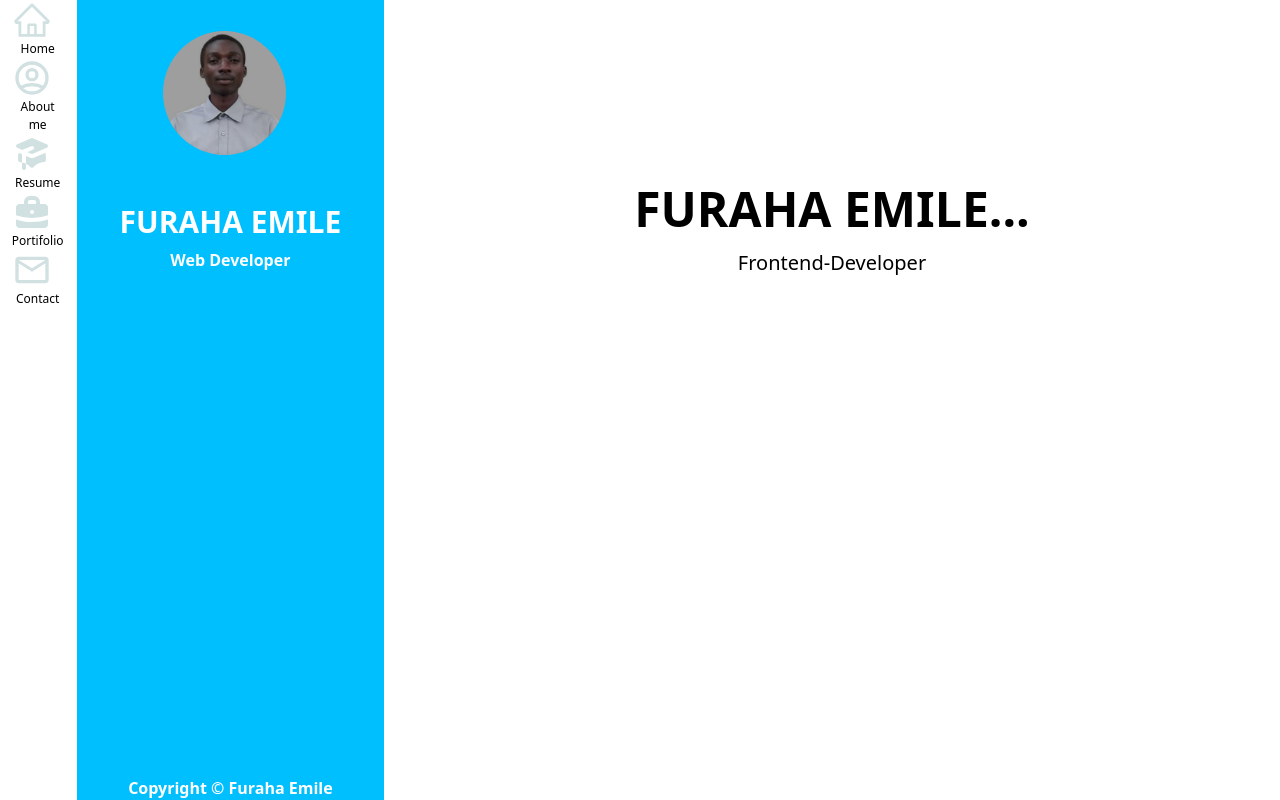
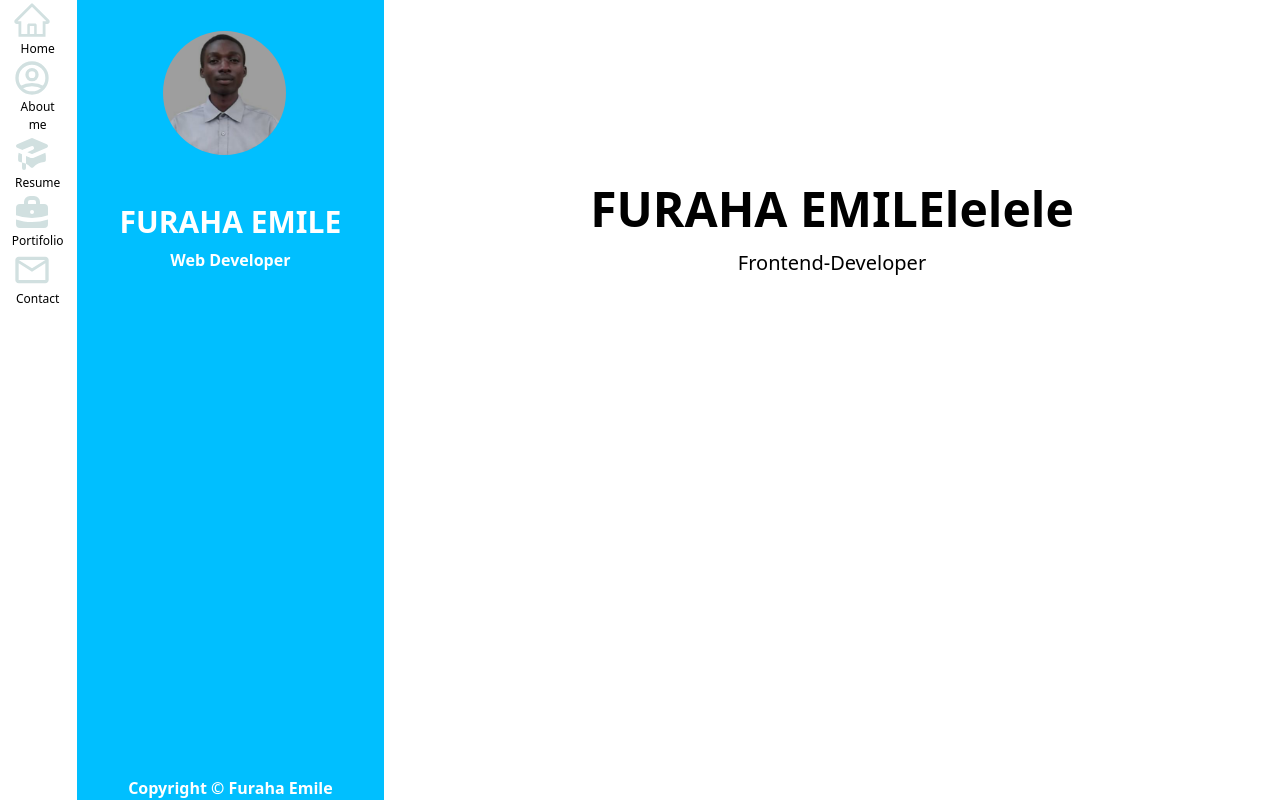
Before and after one commit to furahaemire/Furaha-Emile-PW, a React (Create React App) app: page / in a window 1280 px wide. Built offline with nearby package versions, Linux system fonts and the light colour scheme.

Commit message:
remove some lines

```diff
--- a/src/App.js
+++ b/src/App.js
@@ -11,7 +11,7 @@ function App() {
       <div class="right">
         <div class="home">
           <h1 class="mb-2 mt-0 text-5xl font-medium leading-tight text-primary">
-            <b>FURAHA EMILE...</b>
+            <b>FURAHA EMILElelele</b>
           </h1>
           <p className="mb-4 mt-6 text-xl font-light leading-relaxed">
             Frontend-Developer
```
